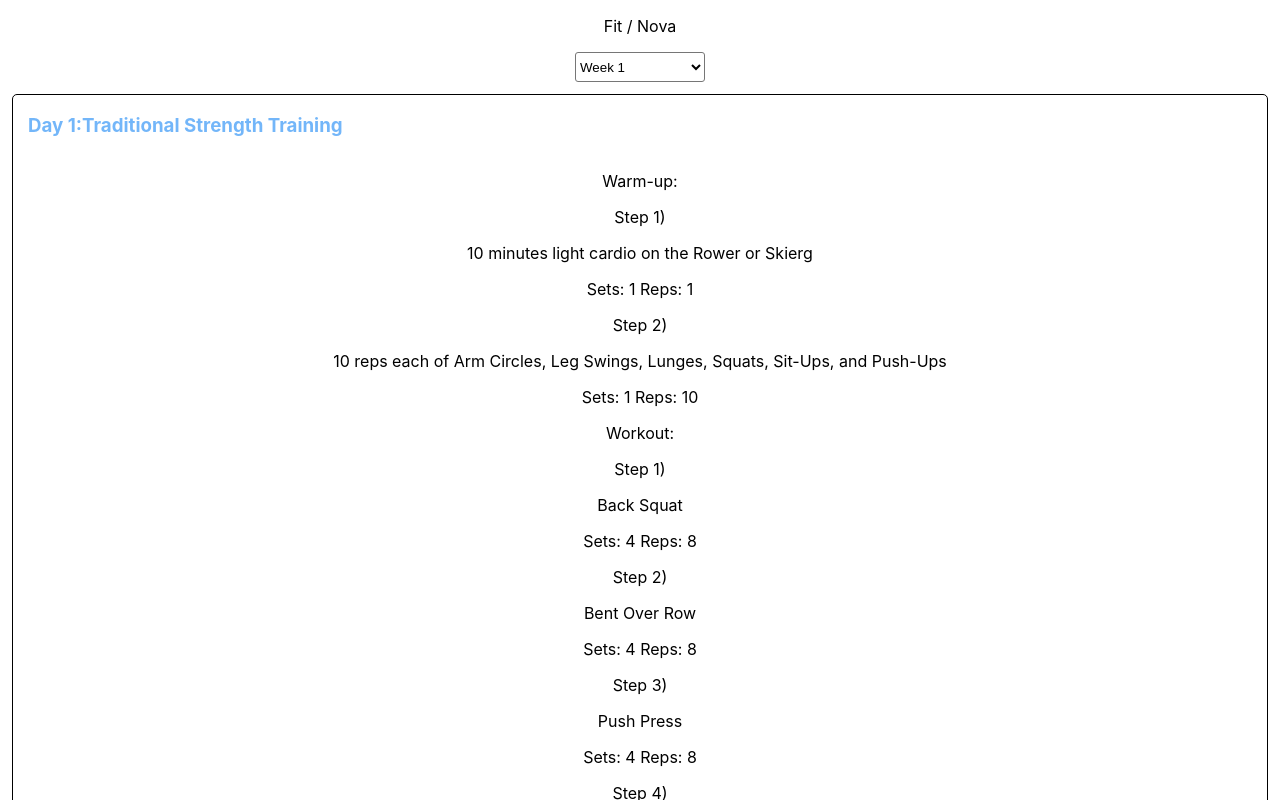
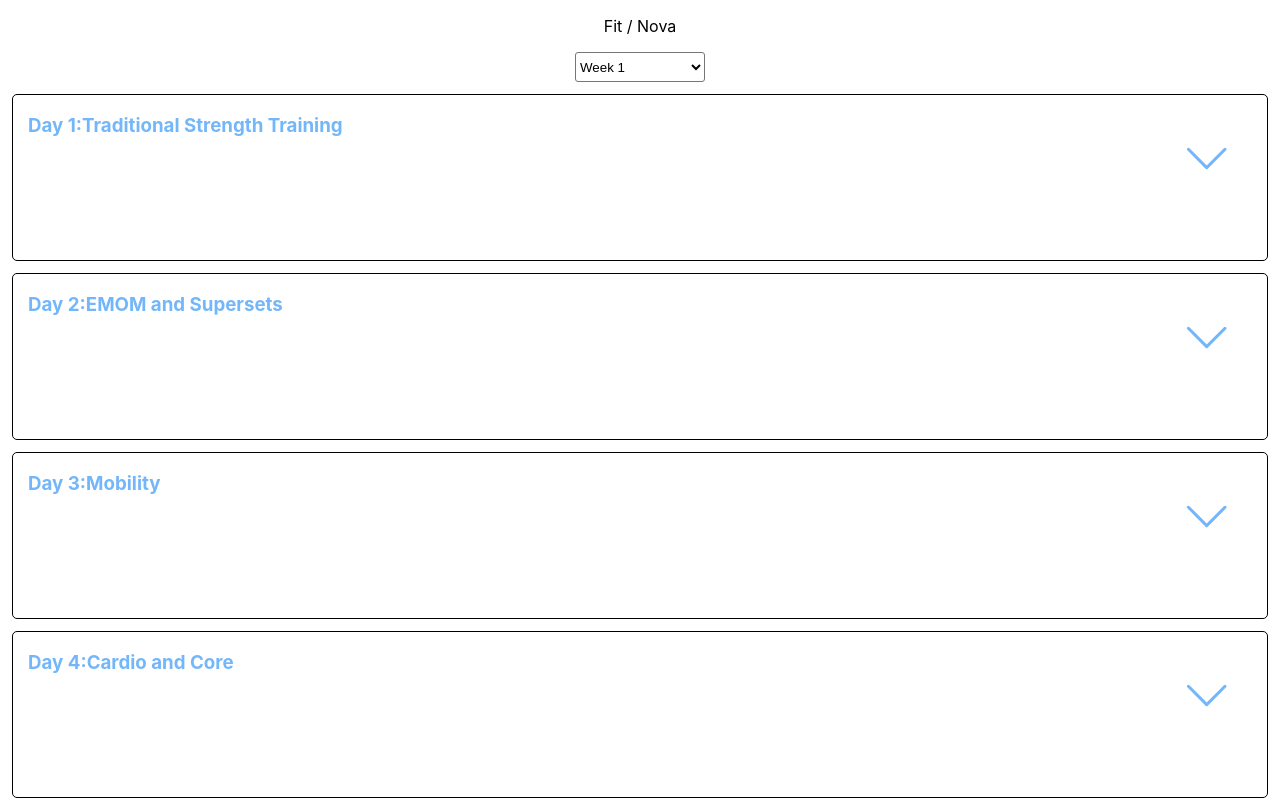
Before and after one commit to nshryock10/aiworkout, a React (Create React App) app: page / in a window 1280 px wide. Shown: the top 800 px of the page. Built offline with nearby package versions, Linux system fonts and the light colour scheme.

Commit message:
Addded day and movement styling

```diff
--- a/package.json
+++ b/package.json
@@ -7,6 +7,8 @@
     "@testing-library/react": "^13.4.0",
     "@testing-library/user-event": "^13.5.0",
     "body-parser": "^1.20.2",
+    "bootstrap-icons": "^1.10.5",
+    "classnames": "^2.3.2",
     "cors": "^2.8.5",
     "enzyme": "^3.11.0",
     "enzyme-to-json": "^3.6.2",
@@ -14,6 +16,7 @@
     "nodemon": "^2.0.22",
     "openai": "^3.2.1",
     "react": "^18.2.0",
+    "react-bootstrap-icons": "^1.10.3",
     "react-dom": "^18.2.0",
     "react-scripts": "5.0.1",
     "web-vitals": "^2.1.4"
--- a/src/Components/Day.css
+++ b/src/Components/Day.css
@@ -4,9 +4,53 @@
     margin: 12px;
 }
 
+.day-bar {
+    display: flex;
+    justify-content: space-between;
+}
+
 .day-label{
     text-align: left;
     padding-left: 15px;
     display: flex;
+    justify-content: space-between;
     color: var(--primary);
 }
+
+.chev-button{
+    width: 10%;
+    background: transparent;
+    border: none;
+}
+
+.chev-down{
+    width: 100%;
+    height: 40%;
+    margin-top: 5%;
+    margin-left: 2%;
+    color: var(--primary);
+
+    /* Animation */
+    transition: all 0.3s linear;
+}
+
+.open .chev-down {
+    transform: rotate(180deg);
+}
+
+.workout {
+    height: 25px;
+    /* Animation */
+    visibility: hidden;
+    transition: .25s ease-in-out;
+}
+
+.open.workout{
+    height: 100%;
+    opacity: 1;
+    visibility: visible;
+}
+
+.section-header {
+    font-weight: bold;
+}
--- a/src/Components/Day.js
+++ b/src/Components/Day.js
@@ -1,27 +1,52 @@
 import React from 'react';
 import './Day.css'
 import Movement from './Movement';
+import { ChevronDown } from 'react-bootstrap-icons';
+import classNames from 'classnames';
+import { useState } from 'react';
 
 function Day(props) {
 
     const day = props.day;
     const index = props.index;
 
+    const [chevOpen, setChevOpen] = useState(false);
+
+    const active = classNames('chev-button', {
+        open: chevOpen,
+    })
+
+    const displayWorkout = classNames('workout', {
+        open: chevOpen,
+    })
+
     return (
         <div key={index} className='day-card' >
-            <div className='day-label'>
-                <h3>{`${day.day}: `}</h3>
+            <div className='day-bar'>
+                <div className='day-label'>
+                    <h3>{`${day.day}: `}</h3>
                 <h3>{day.description}</h3>
+                </div>
+
+                <button
+                    className={active}
+                    onClick={() => {
+                        setChevOpen((chevOpen) => !chevOpen)
+                    }}
+                >
+                    <ChevronDown className='chev-down'/>
+                </button>
+
             </div>
-            <div className='workout-section'>
-                <p>Warm-up:</p>
+            <div className={displayWorkout}>
+                <p className='section-header'>Warm-up:</p>
                 {day !== null &&
                 day.warmup.map((movement, index) => {
                     return(
                         <Movement movement={movement} key={index} />
                     )
                 })}
-                <p>Workout:</p>
+                <p className='section-header' >Workout:</p>
                 {day !== null &&
                 day.workout.map(movement => {
                     return(
--- a/src/Components/Movement.css
+++ b/src/Components/Movement.css
@@ -0,0 +1,29 @@
+.movement-box{
+    display: flex;
+    flex-direction: column;
+    margin: 10px auto;
+    padding: 0 15px 0 15px;
+}
+
+.movement-description{
+    display: inline-block;
+    text-align: left;
+}
+
+.reps{
+    margin-left: 7px;
+}
+
+.sets-reps{
+    display: flex;
+    color: var(--medium-neutral);
+    margin-top: 5px;
+}
+
+.sets{
+
+}
+
+.step{
+    font-weight: bold;
+}
--- a/src/Components/Movement.js
+++ b/src/Components/Movement.js
@@ -6,12 +6,16 @@ function Movement(props) {
     const movement = props.movement;
     if(movement){
     return (
-        <div>
-            <p>{`${movement.step}) `}</p>
-            <p>{movement.description}</p>
+        <div className='movement-box'>
 
-            <span>{`Sets: ${movement.sets} `}</span>
-            <span>{`Reps: ${movement.reps}`}</span>
+            <div className='movement-description'>
+                <span className='step'>{`${movement.step}: `}</span>
+                <span>{movement.description}</span>
+            </div>
+            <div className="sets-reps">
+               <span className='sets' >{`Sets: ${movement.sets} `}</span>
+                <span className='reps' >{`Reps: ${movement.reps}`}</span>
+            </div>
 
         </div>
 
```
Also changed, not shown: 1 other file (tests, documents, lock files or other folders).
